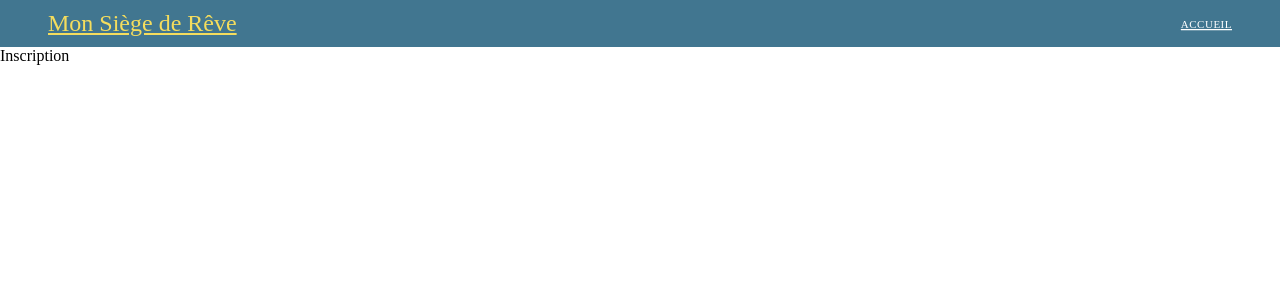
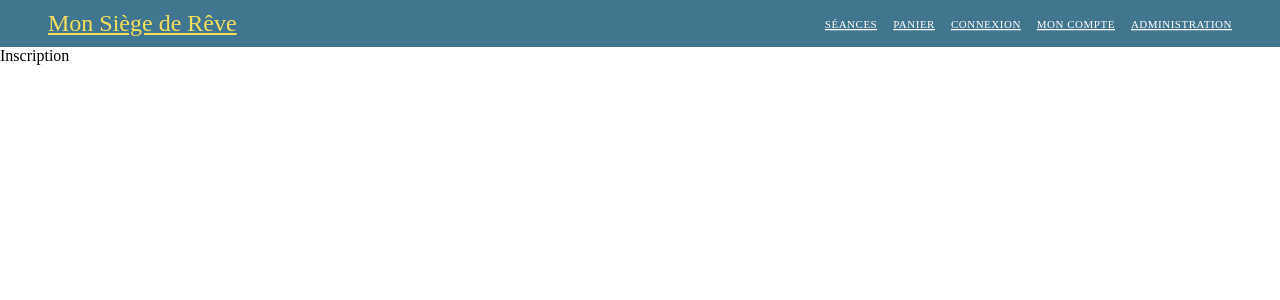
Before and after one commit to killiancolla/Django-Cinema, a React (Create React App) app in the folder client/: page /inscription in a window 1280 px wide. Shown: the top 300 px of the page. Built offline with nearby package versions, Linux system fonts and the light colour scheme.

Commit message:
add new routes in header

```diff
--- a/client/src/components/Header.js
+++ b/client/src/components/Header.js
@@ -12,7 +12,11 @@ export default function Header() {
         </div>
 
         <div className="page-link">
-          <Link to="/">Accueil</Link>
+          <Link to="/">Séances</Link>
+          <Link to="/cart">Panier</Link>
+          <Link to="/login">Connexion</Link>
+          <Link to="/account">Mon compte</Link>
+          <Link to="http://localhost:8000/admin" target="_blank">Administration</Link>
         </div>
       </div>
     </header>
```
